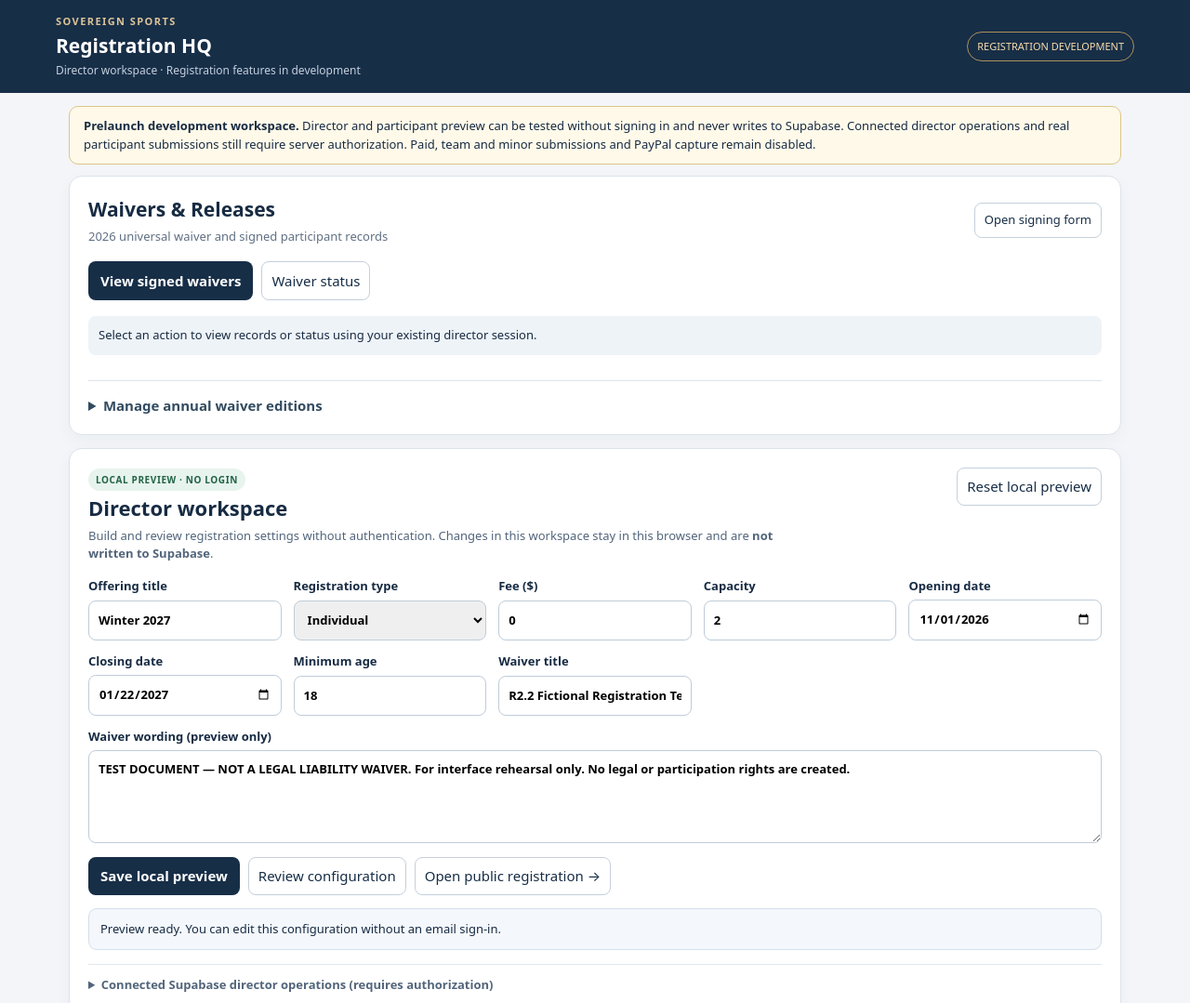
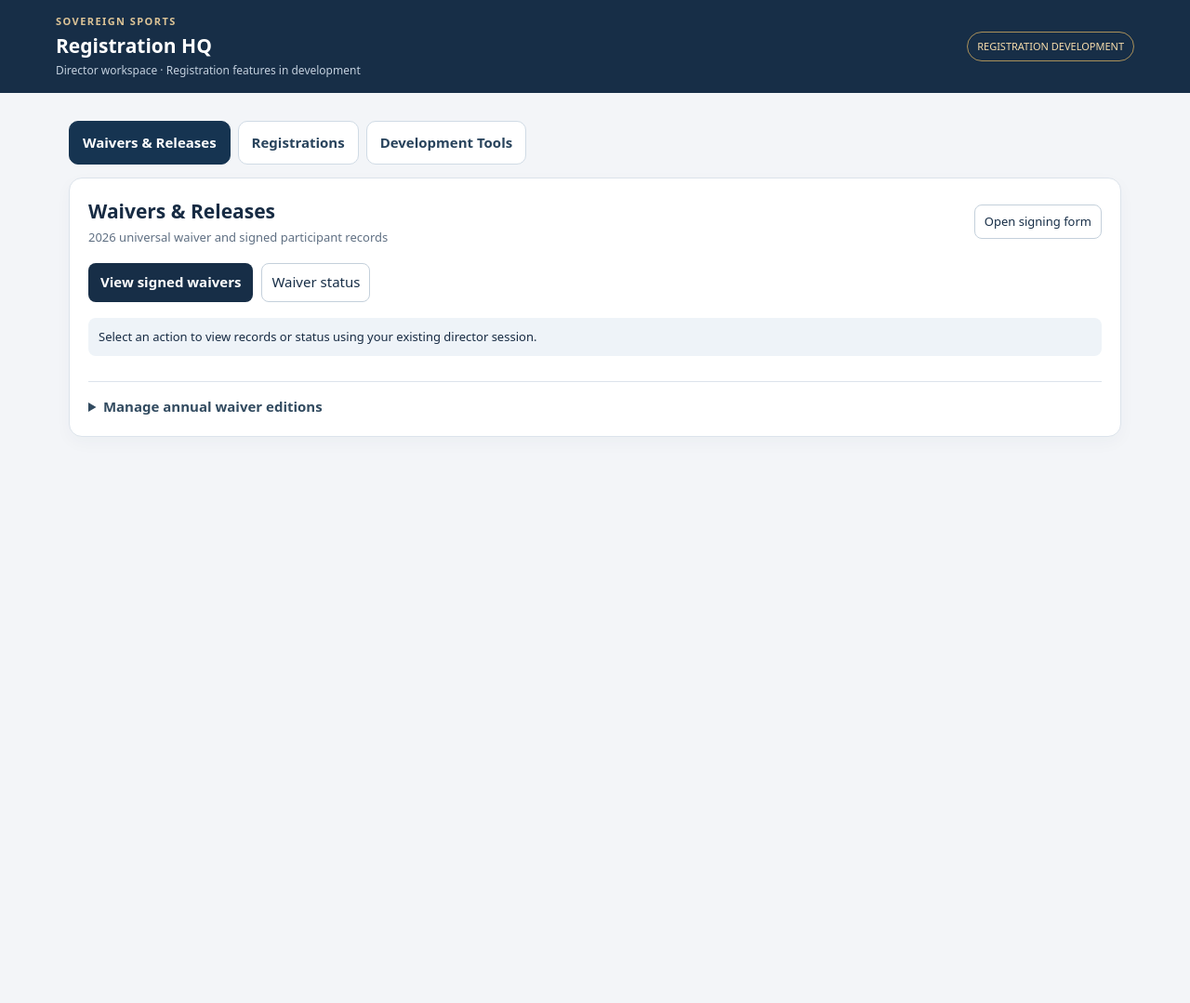
Before and after one commit to SovereignSports/RegistrationHQ-Test, a plain HTML site: page index.html in a window 1280 px wide. Shown: the top 1079 px of the page at 93% size. After the commit the page ends 800 px from the top, so only its background shows below. Drawn offline with nearby package versions, Linux system fonts and the light colour scheme.

Commit message:
Add files via upload

```diff
--- a/index.html
+++ b/index.html
@@ -29,7 +29,21 @@
 
 /* R1.6: one focused director area; infrequent configuration stays collapsed. */
 .uw-director-heading{display:flex;justify-content:space-between;align-items:center;flex-wrap:wrap;gap:12px}.uw-director-heading h2{margin:0;font-size:21px}.uw-director-heading p{margin:3px 0 0;font-size:13px;color:#607083}.uw-director-heading a{text-decoration:none;font-size:13px}.uw-director-actions{display:flex;gap:9px;flex-wrap:wrap;margin:17px 0}.uw-director-actions button{min-height:42px}#uw-ledger{display:grid;gap:8px;margin-top:10px}#uw-ledger .uw-ledger-row{padding:11px 13px;border:1px solid #dce3eb;border-radius:9px;background:#f8fafc;display:flex;justify-content:space-between;align-items:center;gap:12px;flex-wrap:wrap}#uw-ledger time{color:#64748b;font-size:12px}#uw-ledger .uw-ledger-label{font-weight:650}.uw-admin-advanced{margin-top:17px;border-top:1px solid #dce3eb;padding-top:15px}.uw-admin-advanced summary{cursor:pointer;font-weight:700;color:#324b60}.uw-admin-advanced>label,.uw-admin-new>label{display:grid;gap:5px;margin-top:12px;font-size:13px;font-weight:650}.uw-admin-advanced :is(input,select,textarea){width:100%;border:1px solid #bdcbd8;border-radius:8px;padding:10px;font:inherit}.uw-admin-new{border:1px solid #dce3eb;border-radius:9px;margin:15px 0;padding:12px}.uw-admin-note{font-size:12px;color:#607083}#uw-director-status:empty{display:none}#uw-dir[hidden]{display:none!important}
-</style><style id="r244-restore-style">.approved-public-heading{display:flex;justify-content:space-between;align-items:center;gap:9px;flex-wrap:wrap;width:100%;color:#172e47;padding:8px 0}.approved-public-heading span{font-size:12px;color:#617489}#live-catalog{max-width:100%}#approved-public-frame{max-width:100%}#connected-registration-tests summary:focus-visible{outline:2px solid #b58d49;outline-offset:4px}</style></head><body>
+</style><style id="r244-restore-style">.approved-public-heading{display:flex;justify-content:space-between;align-items:center;gap:9px;flex-wrap:wrap;width:100%;color:#172e47;padding:8px 0}.approved-public-heading span{font-size:12px;color:#617489}#live-catalog{max-width:100%}#approved-public-frame{max-width:100%}#connected-registration-tests summary:focus-visible{outline:2px solid #b58d49;outline-offset:4px}</style><style id="rhq-director-clean-nav">
+/* Director Hub clarity pass — presentation only; existing RPCs and auth retained. */
+#rhq-director-nav{display:flex;gap:8px;flex-wrap:wrap;margin:16px 0 14px;align-items:center}
+#rhq-director-nav button{border:1px solid #d0dbe5;background:white;border-radius:10px;padding:11px 14px;color:#28435c;font-weight:700;cursor:pointer;min-height:43px}
+#rhq-director-nav button[aria-selected="true"]{background:#163451;color:white;border-color:#163451}
+#rhq-registration-entry{border:1px solid #d8e1ea;background:white;border-radius:14px;padding:21px;margin:0 0 14px}
+#rhq-registration-entry h2{margin:0 0 7px;font-size:21px}#rhq-registration-entry p{color:#5b6d80;margin:0 0 13px;font-size:14px}
+#rhq-registration-entry button{min-height:43px}
+body.rhq-director-pane-waivers main.shell > :is(.notice,#dev-director,.layout,.strip,#live-catalog,#module-frame,footer,#rhq-registration-entry){display:none!important}
+body.rhq-director-pane-registrations main.shell > :is(.notice,#uw-dir,#dev-director,.layout,.strip,#live-catalog,footer){display:none!important}
+body.rhq-director-pane-registrations:not(.rhq-registration-open) #module-frame{display:none!important}
+body.rhq-director-pane-tools main.shell > :is(#uw-dir,#rhq-registration-entry){display:none!important}
+body.uw-standalone #rhq-director-nav,body.uw-standalone #rhq-registration-entry{display:none!important}
+@media(max-width:640px){#rhq-director-nav button{flex:1 1 auto}#rhq-registration-entry{padding:15px}}
+</style></head><body>
 <header class="top" id="rhq-site-header"><div><div class="eyebrow">SOVEREIGN SPORTS</div><h1>Registration HQ</h1><p>Director workspace · Registration features in development</p></div><div class="pill">REGISTRATION DEVELOPMENT</div></header>
 <script id="rhq-public-route-branding">
 // Public waiver is operational; other Registration HQ modules remain under development.
@@ -1149,4 +1163,48 @@ if(new URLSearchParams(location.search).get('waiver')==='thank-you'){
 }
 })();
 </script>
-</body></html>
+<script id="rhq-director-clean-nav-script">
+// Director presentation navigation. No authentication, data, or RPC changes.
+(()=>{
+ if(new URLSearchParams(location.search).has('waiver'))return;
+ const shell=document.querySelector('main.shell');
+ const anchor=document.querySelector('#uw-dir');
+ if(!shell||!anchor)return;
+ const navigation=document.createElement('nav');navigation.id='rhq-director-nav';navigation.setAttribute('aria-label','Registration HQ director sections');
+ const options=[['waivers','Waivers & Releases'],['registrations','Registrations'],['tools','Development Tools']];
+ const buttons=[];
+ for(const [key,title] of options){
+   const button=document.createElement('button');button.type='button';button.textContent=title;
+   button.dataset.section=key;button.setAttribute('aria-selected','false');
+   navigation.append(button);buttons.push(button);
+ }
+ anchor.before(navigation);
+ const card=document.createElement('section');card.id='rhq-registration-entry';
+ const title=document.createElement('h2');title.textContent='Registrations';
+ const info=document.createElement('p');info.textContent='Manage league and tournament registration settings using the existing authorized director workspace.';
+ const open=document.createElement('button');open.className='btn';open.type='button';open.textContent='Open registration management';
+ const feedback=document.createElement('p');feedback.setAttribute('role','status');feedback.setAttribute('aria-live','polite');feedback.style.marginTop='10px';
+ card.append(title,info,open,feedback);anchor.after(card);
+ const allowed=new Set(options.map(x=>x[0]));
+ const setPane=key=>{
+   if(!allowed.has(key))key='waivers';
+   document.body.classList.remove('rhq-director-pane-waivers','rhq-director-pane-registrations','rhq-director-pane-tools');
+   document.body.classList.add('rhq-director-pane-'+key);
+   buttons.forEach(b=>b.setAttribute('aria-selected',String(b.dataset.section===key)));
+   try{sessionStorage.setItem('rhq-director-pane-v1',key)}catch{}
+ };
+ buttons.forEach(b=>b.addEventListener('click',()=>setPane(b.dataset.section)));
+ open.addEventListener('click',()=>{
+   const restore=document.getElementById('dev-restore-connected');
+   const frame=document.getElementById('module-frame');
+   if(!restore||!frame){feedback.textContent='Connected director workspace is unavailable.';return;}
+   document.body.classList.add('rhq-registration-open');
+   restore.click();
+   frame.style.display='block';
+   feedback.textContent='Connected registration management opened below. Sign in there only if your director session has expired.';
+   frame.scrollIntoView({block:'start',behavior:'smooth'});
+ });
+ let previous='waivers';try{previous=sessionStorage.getItem('rhq-director-pane-v1')||'waivers'}catch{}
+ setPane(previous);
+})();
+</script></body></html>
```
